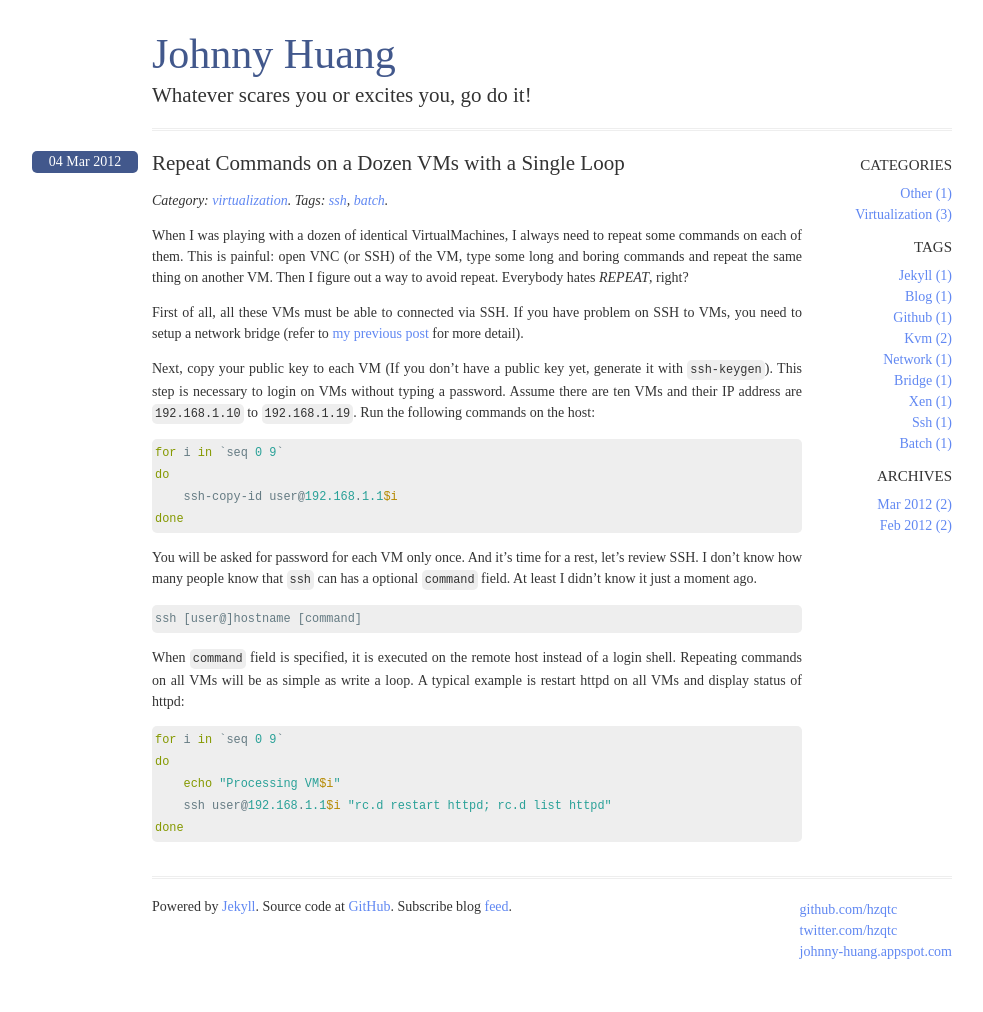
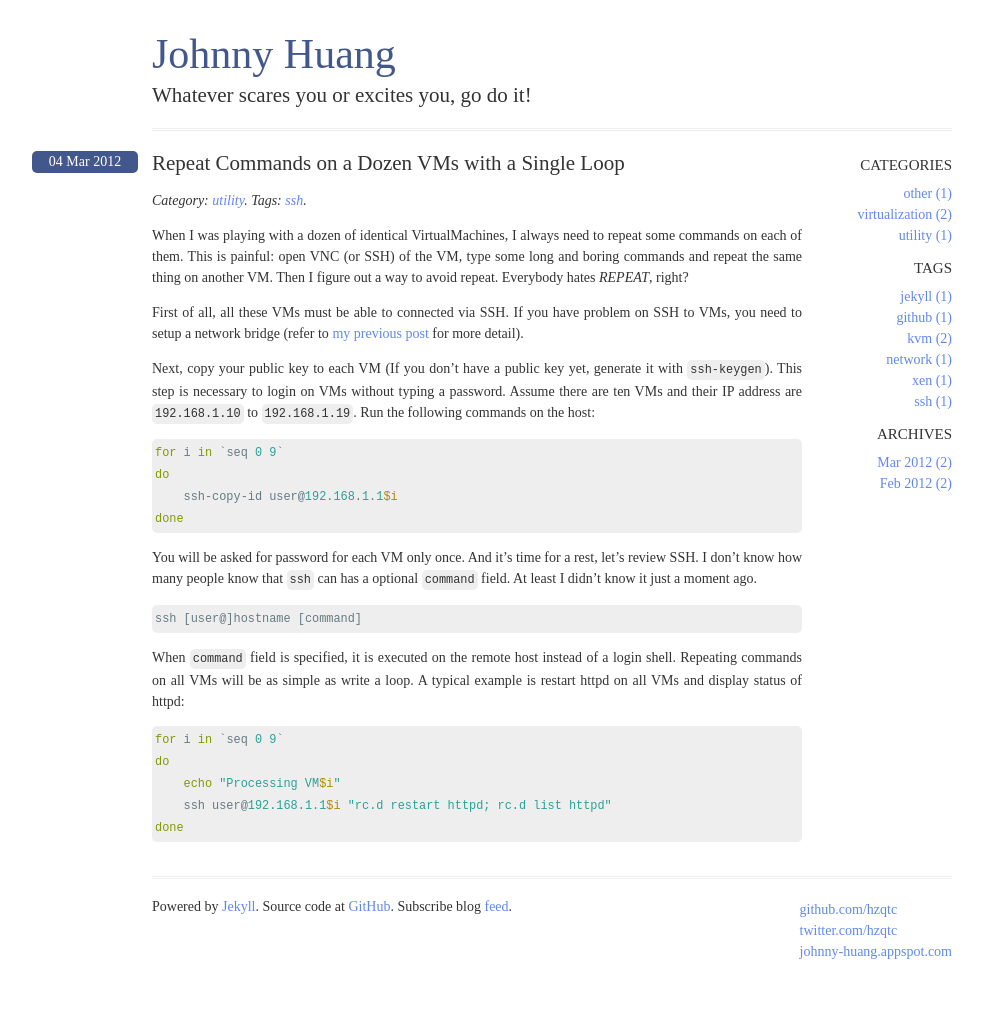
Before and after one commit to hzqtc/hzqtc.github.com, a Jekyll site: the page built from _posts/2012-3-4-repeat-commands-on-a-dozen-vms-with-a-single-loop.md, in a window 1280 px wide. Shown: the whole page, without its empty margins (88-1071 px from the left). Built offline with Jekyll 4.4.1, drawn with Linux system fonts in a browser that asks for light colours; comment, search, counter and statistics services are not loaded.

Commit message:
update categories and tags

```diff
--- a/_posts/2012-2-27-kvm-network-bridging.md
+++ b/_posts/2012-2-27-kvm-network-bridging.md
@@ -2,7 +2,7 @@
 layout: post
 title: KVM Network Bridging
 category: virtualization
-tags: [kvm, network, bridge]
+tags: [kvm, network]
 ---
 
 As many other hypervisors, KVM provide several types of networking. KVM use NAT in default, in which case the guest can reach the outside world (the host and all place the host can reach) but the outside world cannot reach the guest. That means, if you don't need to access the guest through network (SSH for example), NAT is good enough for you. However, if you want more, let me introduce you the bridging way.
--- a/_posts/2012-3-4-repeat-commands-on-a-dozen-vms-with-a-single-loop.md
+++ b/_posts/2012-3-4-repeat-commands-on-a-dozen-vms-with-a-single-loop.md
@@ -1,8 +1,8 @@
 ---
 layout: post
 title: Repeat Commands on a Dozen VMs with a Single Loop
-category: virtualization
-tags: [ssh, batch]
+category: utility
+tags: [ssh]
 ---
 
 When I was playing with a dozen of identical VirtualMachines, I always need to repeat some commands on each of them. This is painful: open VNC (or SSH) of the VM, type some long and boring commands and repeat the same thing on another VM. Then I figure out a way to avoid repeat. Everybody hates *REPEAT*, right?
--- a/static/common.css
+++ b/static/common.css
@@ -86,7 +86,6 @@ div.post span.hang {
     width: 100px;
     text-align: center;
     padding: 3px;
-    text-transform: capitalize;
 }
 
 div.post p.meta {
@@ -133,7 +132,6 @@ div.post img {
 
 #side ul li {
     margin: 5px 0;
-    text-transform: capitalize;
 }
 
 #pagination, #footer {
```
Also changed, not shown: _posts/2012-2-21-start-blog-in-english.md (+1 -1 lines).
